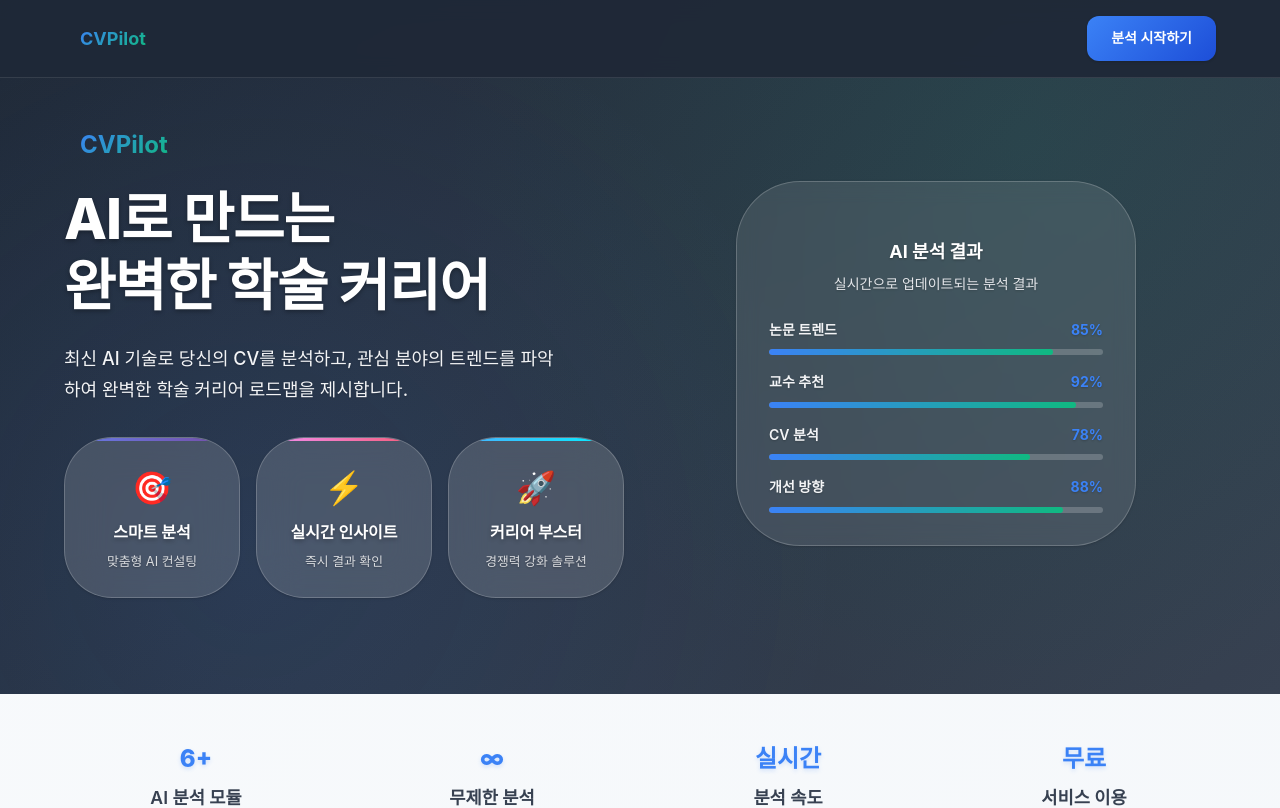
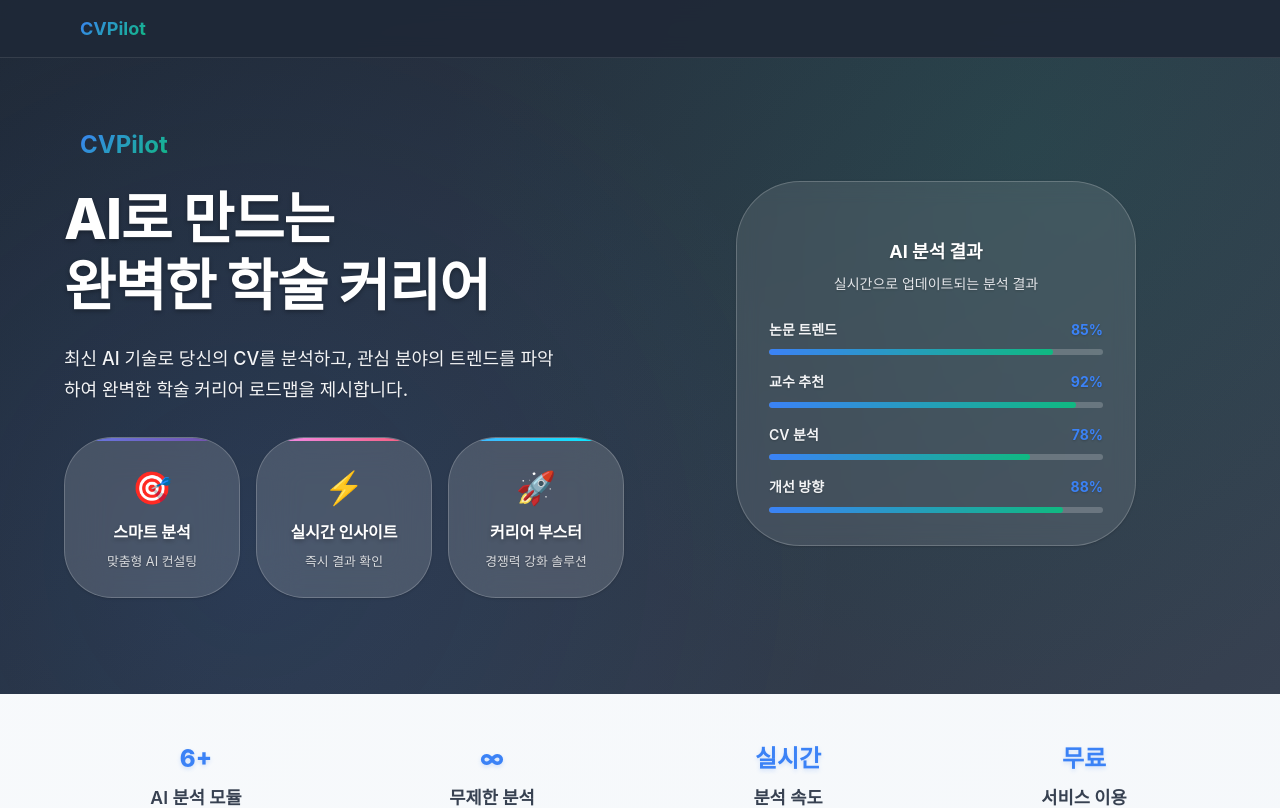
Before and after one commit to torijune/CVPilot, a Next.js app in the folder app/: page / in a window 1280 px wide. Shown: the top 808 px of the page. Built offline with nearby package versions, Linux system fonts and the light colour scheme; some icons are missing.

Commit message:
fix ui button error

```diff
--- a/app/pages/index.tsx
+++ b/app/pages/index.tsx
@@ -175,19 +175,6 @@ export default function HomePage() {
                 CVPilot
               </Typography>
             </Box>
-
-            <Button
-              variant="contained"
-              onClick={handleGetStarted}
-              sx={{
-                background: 'linear-gradient(135deg, #3B82F6 0%, #1D4ED8 100%)',
-                '&:hover': {
-                  background: 'linear-gradient(135deg, #1D4ED8 0%, #1E40AF 100%)'
-                }
-              }}
-            >
-              분석 시작하기
-            </Button>
           </Box>
         </Container>
       </Box>
```
